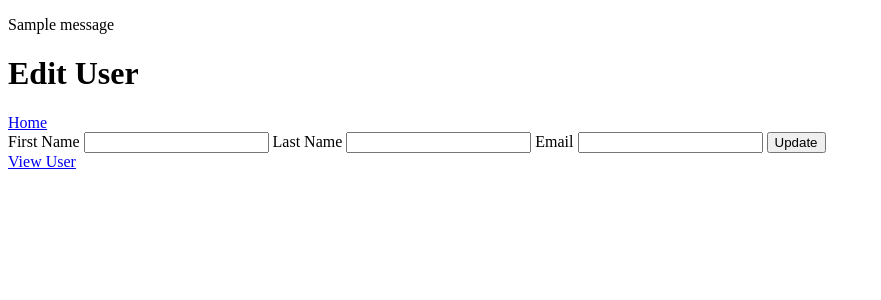
After one commit to MiguelCastillo-TA/python_julio_open_code, a Flask app: template usuarios_cr/templates/editUserDetails.html in a window 1280 px wide. The commit adds this page. Shown: the top 300 px of the page, without its empty margins (0-881 px from the left). Run offline with Flask 2, Linux system fonts and the light colour scheme; the template is opened without the code that fills it, so the values that code supplies are empty; tables that the repository leaves empty or names only in its code hold one stand-in row (values such as "Sample post"); one stand-in notice (Sample message) is shown.

Commit message:
user CRUD

```diff
--- a/usuarios_cr/server.py
+++ b/usuarios_cr/server.py
@@ -9,6 +9,7 @@ def all_users():
     all_users = User.get_all()
     print(all_users)
     return render_template('index.html', all_users=all_users)
+
 
 @app.route('/users/new', methods=['GET', 'POST'])
 def add_new_user():
@@ -30,5 +31,46 @@ def add_new_user():
             flash('There was an error inserting a new user' ,'error')
             return redirect('/users/new')
 
+
+@app.route('/users/<id>')
+def view_user_details(id):
+    data = {
+        "id": id
+    }
+    user = User.get_user_by_id(data)
+    return render_template('userDetails.html', user=user)
+
+
+@app.route('/users/<id>/edit', methods=['GET', 'POST'])
+def edit_user_details(id):
+    if request.method == 'GET':
+        data = {
+            "id": id
+        }
+        user = User.get_user_by_id(data)
+        return render_template('editUserDetails.html', user=user)
+
+    elif request.method == 'POST':
+        print('REACHED EDIT POST')
+        data = {
+            "first_name": request.form['first_name'],
+            "last_name": request.form['last_name'],
+            "email": request.form['email'],
+            "id": id
+        }
+        user = User.edit_user_by_id(data)
+        return redirect('/users')
+        # print('we got ...')
+        # print(user)
+        # IF STATEMENT TO CHECK FOR ERROR
+
+@app.route('/users/<id>/delete')
+def delete_user_by_id(id):
+    data = {
+        "id": id
+    }
+    user = User.delete_user_by_id(data)
+    return redirect('/users')
+
 if __name__ == "__main__":
     app.run(debug=True)
--- /dev/null
+++ b/usuarios_cr/templates/editUserDetails.html
@@ -0,0 +1,36 @@
+<!DOCTYPE html>
+<html lang="en">
+<head>
+    <meta charset="UTF-8">
+    <meta http-equiv="X-UA-Compatible" content="IE=edge">
+    <meta name="viewport" content="width=device-width, initial-scale=1.0">
+    <title>Document</title>
+</head>
+<body>
+    {% with messages = get_flashed_messages(with_categories=true) %}
+        {% if messages %}
+            {% for category, message in messages %}
+                <p>{{ message }}</p>
+            {% endfor %}
+        {% endif %}
+    {% endwith %}
+    <h1>Edit User {{user.id}}</h1>
+    <a href="/users">Home</a>
+    <form action="/users/{{user.id}}/edit" method="POST">
+        <label for="first_name">
+            First Name
+        </label>
+        <input value="{{user.first_name}}" type="text" name="first_name" id="first_name">
+        <label for="last_name">
+            Last Name
+        </label>
+        <input value="{{user.last_name}}"  type="text" name="last_name" id="last_name">
+        <label for="email">
+            Email
+        </label>
+        <input value="{{user.email}}"  type="email" name="email" id="email">
+        <button type="submit">Update</button>
+    </form>
+    <a href="/users/{{user.id}}">View User</a>
+</body>
+</html>
```
Also changed, not shown: usuarios_cr/templates/index.html (+8 -0 lines), usuarios_cr/templates/userDetails.html (added, +21 -0 lines), usuarios_cr/user.py (+27 -0 lines), 2 other files.
